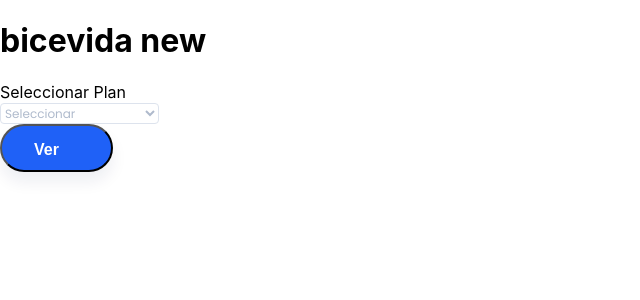
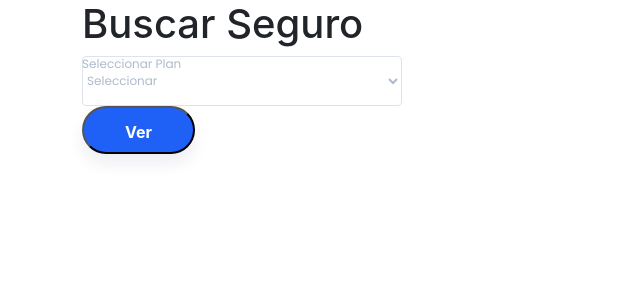
Before and after one commit to wotanCode/Bicevida-seguros-lab-2021, a React (Create React App) app: page / in a window 1280 px wide. Shown: the top 300 px of the page, without its empty margins (0-640 px from the left). Built offline with nearby package versions, Linux system fonts and the light colour scheme.

Commit message:
feat/ diseño base completo

```diff
--- a/package.json
+++ b/package.json
@@ -6,6 +6,7 @@
     "@testing-library/jest-dom": "^5.11.4",
     "@testing-library/react": "^11.1.0",
     "@testing-library/user-event": "^12.1.10",
+    "bootstrap": "^5.1.3",
     "react": "^17.0.2",
     "react-dom": "^17.0.2",
     "react-scripts": "4.0.3",
--- a/src/css/App.css
+++ b/src/css/App.css
@@ -1,35 +1,54 @@
 /* .App {
   text-align: center;
 } */
+
+/*Select no seleccionado*/
 .selectstyle {
+  /*Especificaciones tecnicas obligatorias. Select*/
   background: #ffffff;
   border: 1px solid #dde3ed;
   box-sizing: border-box;
   border-radius: 4px;
-  /*text*/
+  /*Especificaciones tecnicas obligatorias. text*/
   font-family: Poppins;
   font-weight: 500;
   font-size: 12px;
   line-height: 16px;
   color: #afbacc;
+  /*Redimencionando la etiqueta select*/
+  width: 320px;
+  height: 50px;
 }
+
+/* Select seleccionado */
 .selectstyle:focus {
+  /*Especificaciones tecnicas obligatorias. select focus*/
   background: #ffffff;
   border: 2px solid #1f61f7;
   box-sizing: border-box;
   border-radius: 4px;
-  /*text*/
+  /*Especificaciones tecnicas obligatorias. select text focus*/
+  color: #1f61f7;
+}
+.selectstyle:focus option {
+  color: black;
+}
+
+/*select label no seleccionado*/
+.selectLabel {
+  /*Especificaciones tecnicas obligatorias*/
   font-family: Poppins;
   font-weight: 500;
   font-size: 12px;
   line-height: 16px;
-  color: #1f61f7;
-}
-.selectstyle:focus option{
-  color: black;
+  color: #afbacc;
+  /*Posicionando el label encima del select*/
+  position: absolute;
 }
 
+/*Button de busqueda del seguro*/
 .buttonSeguro {
+  /*Especificaciones tecnicas obligatorias button*/
   display: flex;
   flex-direction: row;
   padding: 8px 32px;
@@ -38,10 +57,14 @@
   background: #1f61f7;
   box-shadow: 0px 10px 16px rgba(18, 25, 84, 0.07);
   border-radius: 1000px;
-  /*texto*/
+  /*Especificaciones tecnicas obligatorias text button*/
   font-weight: bold;
   font-size: 16px;
   line-height: 32px;
   text-align: center;
   color: #ffffff;
 }
+/*texto dentro del button*/
+.textButton{
+  margin:auto;
+}
--- a/src/css/seguroCard.css
+++ b/src/css/seguroCard.css
@@ -1,31 +1,51 @@
 @import url("https://fonts.googleapis.com/css2?family=Poppins&display=swap");
 
+/*card padre del seguro seleccionado*/
 .cardSeguro {
+  /*Especificaciones tecnicas obligatorias. Card*/
   width: 328px;
-  /* height: 272px; */
   background: #ffffff;
   border: 1px solid #dde3ed;
   border-radius: 8px;
 }
-.cardSeguro img {
+/*Div de la imagen y el precio*/
+.Cardimagen {
+  position: relative;
+}
+
+.Cardimagen img {
+  /*Especificaciones tecnicas obligatorias. imagen*/
   width: 328px;
   height: 192px;
+  position: relative;
 }
+/*Label de la card, aqui esta el precio*/
 .cardLabel {
+  /*Especificaciones tecnicas obligatorias. label*/
   width: 52px;
   height: 20px;
-  background: #1F61F7;
+  background: #1f61f7;
   border-radius: 4px;
-  /* Label text: */
+  /*Especificaciones tecnicas obligatorias. label text*/
   font-family: Poppins;
   font-weight: 600;
   font-size: 14px;
   line-height: 16px;
   letter-spacing: -0.2px;
-  color: #F5F7FA;
+  color: #f5f7fa;
+  /*Centrando*/
+  text-align: center;
+  padding-top: 2px;
+
+  /*Posicion del label dentro la img*/
+  position: absolute;
+  bottom: 0;
+  left: 0;
+  margin-left: 10px;
 }
+/*Especificaciones tecnicas obligatorias. Titulo Card*/
 .cardSeguro h2 {
-  width: 216px;
+  width: 95%;
   height: 24px;
   font-family: Poppins;
   font-weight: bold;
@@ -33,14 +53,20 @@
   line-height: 24px;
   letter-spacing: -0.2px;
   color: #060b25;
+  /*MI codigo*/
+  margin: auto;
 }
+/*Especificaciones tecnicas obligatorias. Parrafo Card*/
 .cardSeguro p {
-  width: 100%;
-  /* height: 24px; */
+  width: 95%;
   font-family: Poppins;
   font-weight: normal;
   font-size: 14px;
   line-height: 24px;
   letter-spacing: -0.2px;
   color: #58606e;
+  margin: auto;
 }
+.cardTextos {
+  padding-bottom: 10px;
+}
--- a/src/js/App.js
+++ b/src/js/App.js
@@ -2,6 +2,7 @@
 import React, { useState } from "react";
 //css
 import "../css/App.css";
+import "bootstrap/dist/css/bootstrap.min.css"
 //Componentes importados
 import { SeguroCard } from "./components/SeguroCard";
 
@@ -31,10 +32,12 @@ function App() {
   };
 
   return (
-    <main className="App">
-      <h1>bicevida new</h1>
+    <>
+    <main className="container">
+      <h1>Buscar Seguro</h1>
+      <div >
       <form>
-      <div>Seleccionar Plan</div>
+        <label className="selectLabel">Seleccionar Plan</label>
         <select
           onChange={handleSelectSeguro}
           name="seguro"
@@ -52,13 +55,15 @@ function App() {
           type="Submit"
           onClick={(e) => handleButtonSeguro(e)}
         >
-          Ver
+          <label className="textButton">Ver</label>
         </button>
       </form>
+      </div>
       {buttonSeguroSelected ? (
         <SeguroCard buttonSeguroSelected={buttonSeguroSelected} />
       ) : null}
     </main>
+    </>
   );
 }
 
--- a/src/js/components/SeguroCard.js
+++ b/src/js/components/SeguroCard.js
@@ -1,6 +1,7 @@
 import React, { useState, useEffect } from "react";
 //css
 import "../../css/seguroCard.css";
+import "bootstrap/dist/css/bootstrap.min.css"
 //URL API
 import { URLAPI } from "../config/";
 
@@ -29,15 +30,19 @@ export const SeguroCard = (props) => {
     fetchseguro(props.buttonSeguroSelected);
   }, [props.buttonSeguroSelected]);
   return (
-    <div>
+    <>
       {seguro ? (
-        <div className="cardSeguro" >
-          <img src={seguro.insurance.image} alt='imagen del seguro'/>
-          <h4 className="cardLabel">{seguro.insurance.price}</h4>
-          <h2>{seguro.insurance.name}</h2>
-          <p>{seguro.insurance.description}</p>
+        <div className="cardSeguro">
+          <div className="Cardimagen">
+            <img src={seguro.insurance.image} alt='imagen del seguro'/>
+            <h4 className="cardLabel">{seguro.insurance.price}</h4>
+          </div>
+          <div className="cardTextos">
+            <h2>{seguro.insurance.name}</h2>
+            <p>{seguro.insurance.description}</p>
+          </div>
         </div>
       ) : null}
-    </div>
+    </>
   );
 };
```
Also changed, not shown: 1 other file (tests, documents, lock files or other folders).
